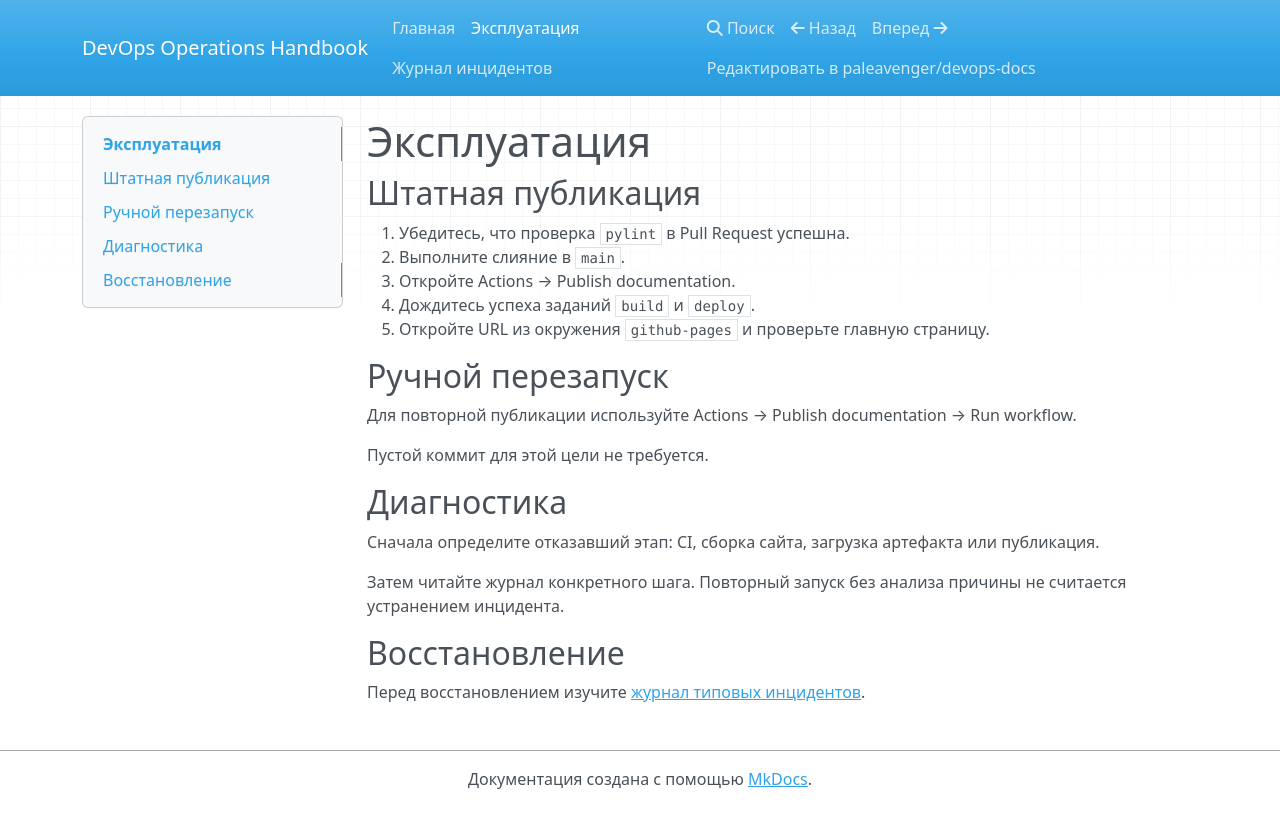
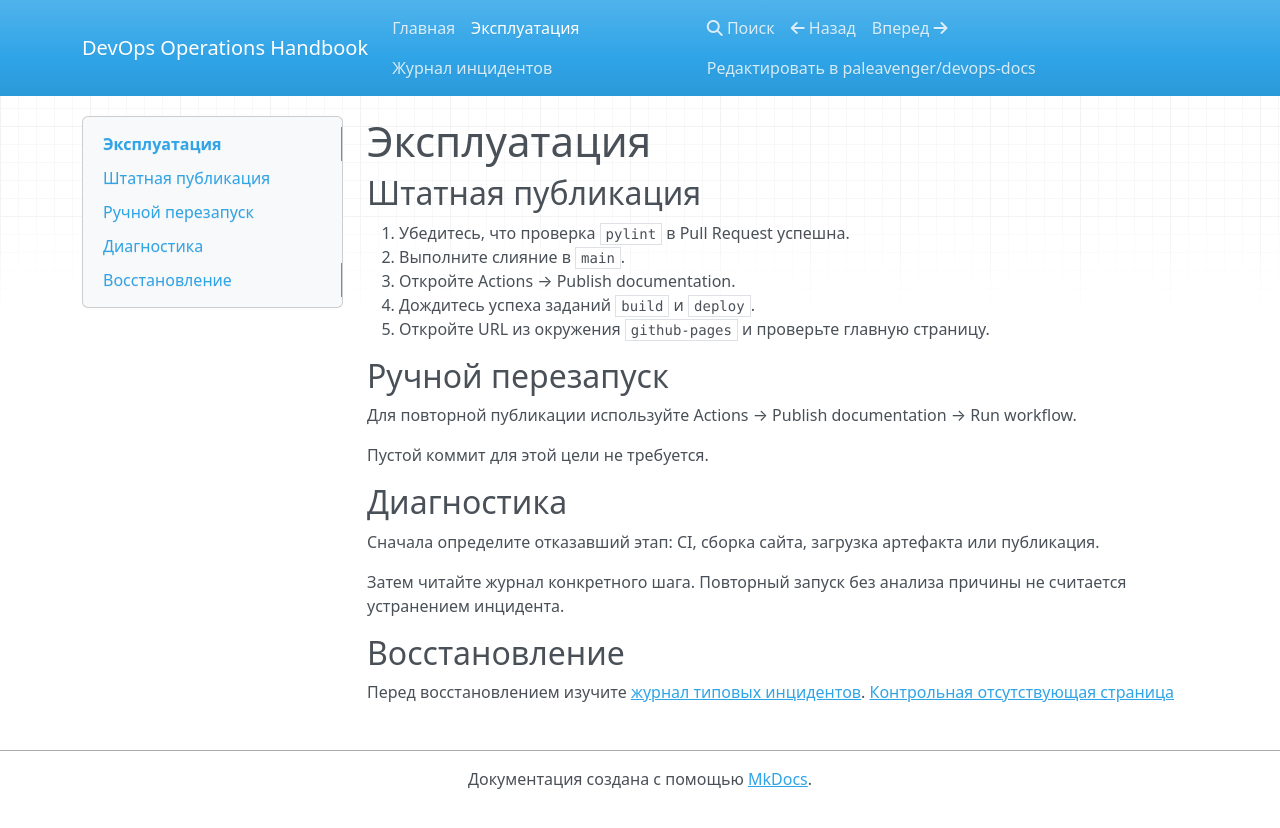
Before and after one commit to paleavenger/devops-docs, an MkDocs documentation site: the page built from docs/runbook.md, in a window 1280 px wide. Shown: the top 828 px of the page. Built offline with MkDocs 1.6.1, drawn with Linux system fonts in a browser that asks for light colours; nearby versions of some CDN libraries.

Commit message:
docs: add missing link to verify CI

```diff
--- a/docs/runbook.md
+++ b/docs/runbook.md
@@ -22,3 +22,4 @@
 ## Восстановление
 
 Перед восстановлением изучите [журнал типовых инцидентов](incidents.md).
+[Контрольная отсутствующая страница](missing-page.md)
```
